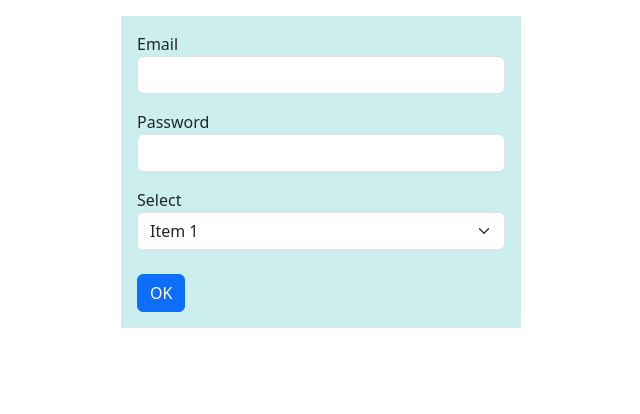
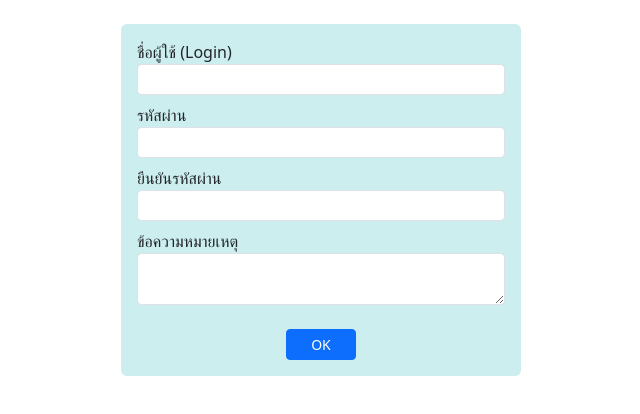
Before and after one commit to IRAFRIX/Selected-Topic, a React (Create React App) app in the folder App1/: page / in a window 1280 px wide. Shown: the top 414 px of the page, without its empty margins (319-959 px from the left). Built offline with nearby package versions, Linux system fonts and the light colour scheme.

Commit message:
fromtextadd

```diff
--- a/App1/src/App.js
+++ b/App1/src/App.js
@@ -18,12 +18,13 @@
 //import Router2 from './router2'
 //import Router3 from './router3';
 import FormBootstrap from './form-bootstrap'
+import FormText from './form-text'
 
 
 function App() {
 
     return (
-        <FormBootstrap/>
+        <FormText/>
     );
 
 }
--- /dev/null
+++ b/App1/src/form-text.js
@@ -0,0 +1,77 @@
+import React from 'react';
+
+export default function FormText() {
+  const textPswd = React.useRef();
+  const textPswd2 = React.useRef();
+
+  const onBlurPassword = () => {
+    let pswd = textPswd.current.value;
+    if (pswd !== '' && !pswd.match(/^[0-9a-zA-Z]+$/)) {
+      textPswd.current.value = '';
+      alert('รหัสผ่านควรประกอบด้วยตัวอักษรและตัวเลขเท่านั้น');
+    }
+  };
+
+  const onBlurPassword2 = () => {
+    if (textPswd.current.value !== textPswd2.current.value) {
+      textPswd2.current.value = '';
+      alert('รหัสผ่านทั้งสองช่องไม่ตรงกัน');
+    }
+  };
+
+  return (
+    <div className="mt-4 mx-auto p-3 rounded" style={{ width: '400px', background: '#cee' }}>
+      <form>
+        <div className="form-group mb-2">
+          <label htmlFor="login">ชื่อผู้ใช้ (Login)</label>
+          <input
+            type="text"
+            id="login"
+            name="login"
+            maxLength="20"
+            className="form-control form-control-sm"
+          />
+        </div>
+        <div className="form-group mb-2">
+          <label htmlFor="pswd">รหัสผ่าน</label>
+          <input
+            type="password"
+            id="pswd"
+            name="pswd"
+            maxLength="10"
+            className="form-control form-control-sm"
+            ref={textPswd}
+            onBlur={onBlurPassword}
+          />
+        </div>
+        <div className="form-group mb-2">
+          <label htmlFor="pswd2">ยืนยันรหัสผ่าน</label>
+          <input
+            type="password"
+            id="pswd2"
+            name="pswd2"
+            maxLength="10"
+            className="form-control form-control-sm"
+            ref={textPswd2}
+            onBlur={onBlurPassword2}
+          />
+        </div>
+        <div className="form-group mb-4">
+          <label htmlFor="memo">ข้อความหมายเหตุ</label>
+          <textarea
+            id="memo"
+            name="memo"
+            rows="2"
+            maxLength="200"
+            className="form-control form-control-sm"
+          ></textarea>
+        </div>
+        <div className="text-center">
+          <button type="submit" className="btn btn-sm px-4 btn-primary">
+            OK
+          </button>
+        </div>
+      </form>
+    </div>
+  );
+}
```
